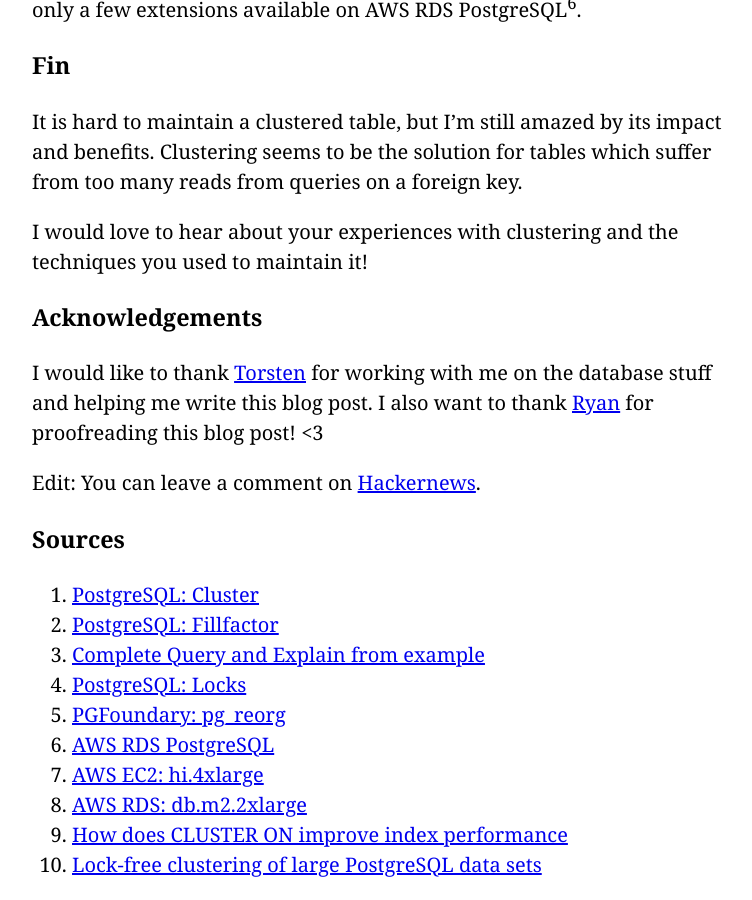
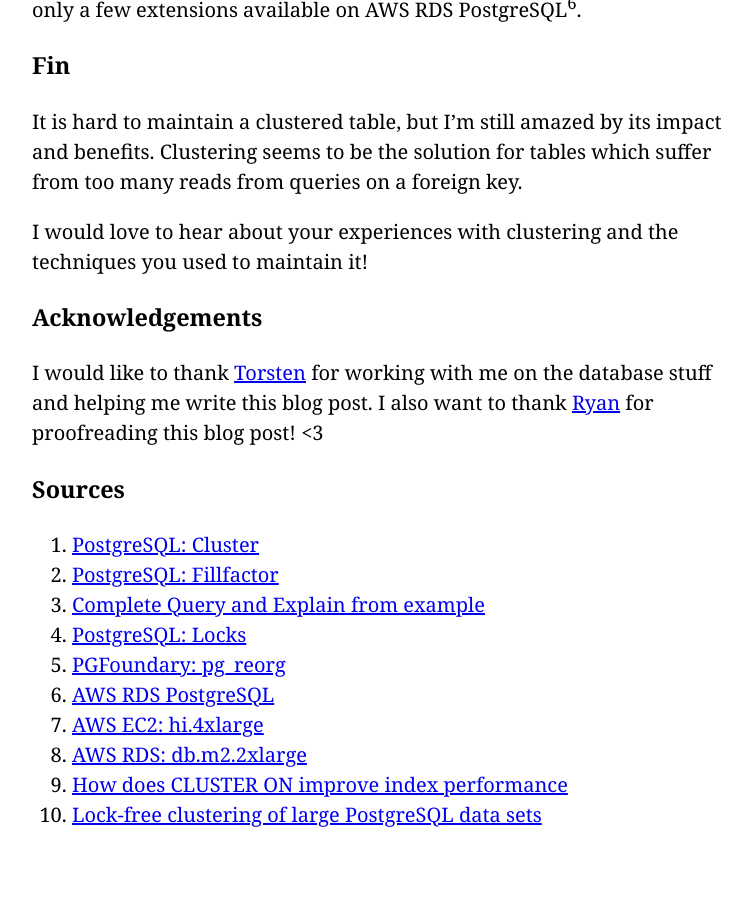
Before and after one commit to hanshasselberg/i0rek.github.io, a Jekyll site: the page built from _posts/2014-03-25-postgresql_cluster.markdown, in a window 1280 px wide and 900 px high, scrolled down 3530 px. Shown: the whole window, without its empty margins (258-1010 px from the left). Built offline with Jekyll 4.4.1, drawn with Linux system fonts in a browser that asks for light colours; Markdown is read by kramdown in place of the engine named in the settings; comment, search, counter and statistics services are not loaded; after the commit the page ends 4380 px from its top, so only the background shows below that.

Commit message:
remove hn link.

```diff
--- a/_posts/2014-03-25-postgresql_cluster.markdown
+++ b/_posts/2014-03-25-postgresql_cluster.markdown
@@ -94,9 +94,6 @@ I would love to hear about your experiences with clustering and the techniques y
 
 I would like to thank [Torsten](http://torsten.io) for working with me on the database stuff and helping me write this blog post. I also want to thank [Ryan](http://rylev.github.io/words/) for proofreading this blog post! <3
 
-
-Edit: You can leave a comment on [Hackernews](https://news.ycombinator.com/item?id=7464749).
-
 ### Sources
 
 1. [PostgreSQL: Cluster](http://www.postgresql.org/docs/9.3/static/sql-cluster.html)
```
